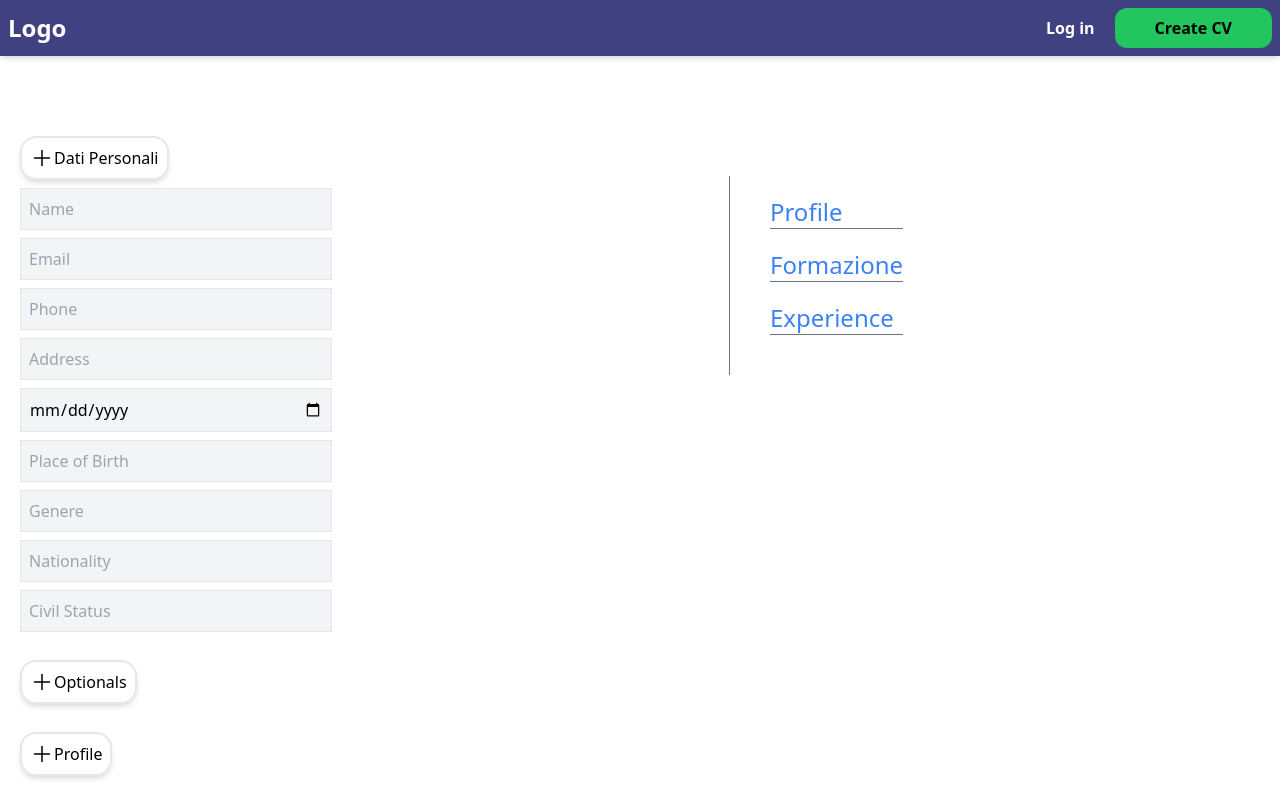
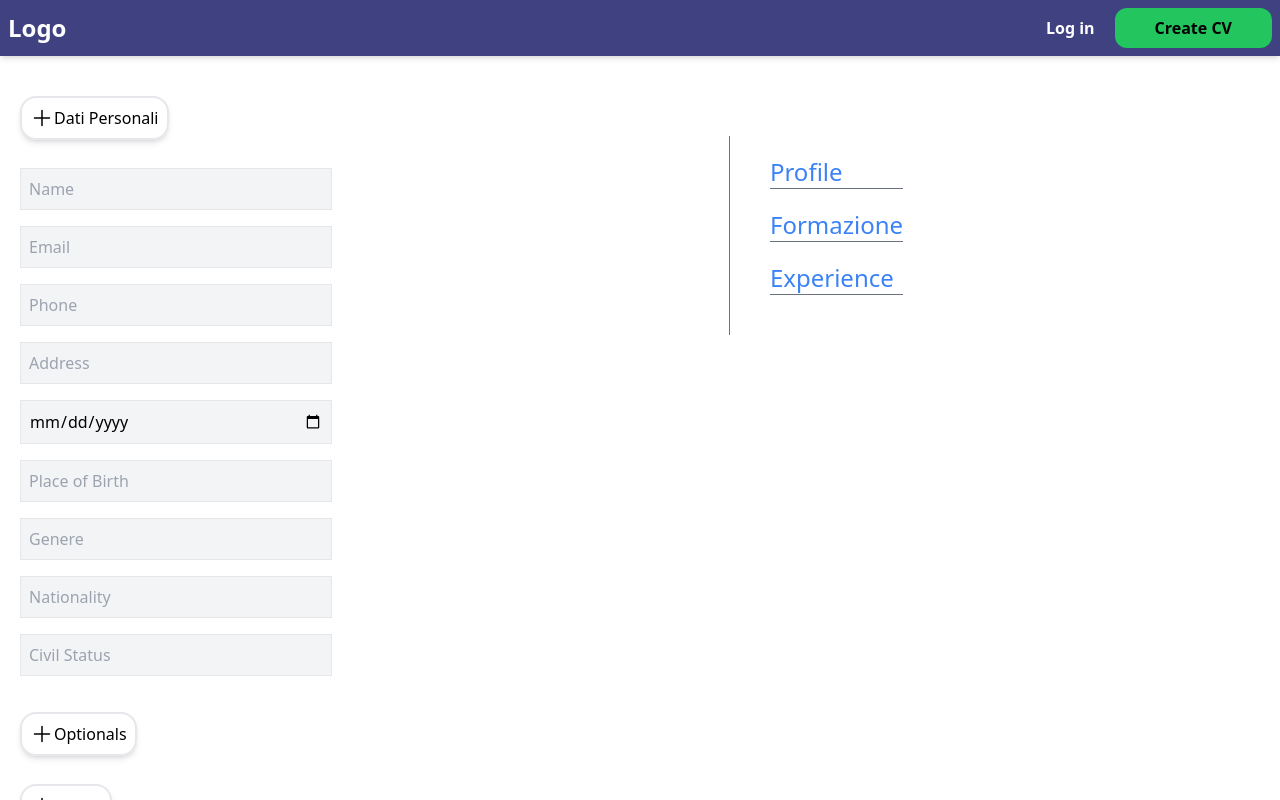
Before and after one commit to aivaneezy1/mensa, a Next.js app: page /create-cv in a window 1280 px wide. Both pictures are taken after a click on the button "Dati Personali". Shown: the top 800 px of the page. Built offline with nearby package versions, Linux system fonts and the light colour scheme; what @react-pdf/renderer would draw is missing.

Commit message:
Create the personali dati component

```diff
--- /dev/null
+++ b/app/components/Card/DatiPersonali.jsx
@@ -0,0 +1,36 @@
+import React, { useState } from "react";
+import DatiP from "../DatiP";
+const DatiPersonali = (props) => {
+  return (
+    <div>
+      <DatiP
+        name={props.name}
+        setName={props.setName}
+        email={props.mail}
+        setEmail={props.setEmail}
+        phone={props.phone}
+        setPhone={props.setPhone}
+        address={props.address}
+        setAddress={props.setAddress}
+        dateBirth={props.dateBirth}
+        setDateBirth={props.setDateBirth}
+        placeBirth={props.placeBirth}
+        setPlaceBirth={props.setPlaceBirth}
+        genere={props.genere}
+        setGenere={props.setGenere}
+        civilStatus={props.civilStatus}
+        setCivilStatus={props.setCivilStatus}
+        nationality={props.nationality}
+        setNationality={props.setNationality}
+        license={props.license}
+        setLicense={props.setLicense}
+        website={props.website}
+        setWebsite={props.setWebsite}
+        linkin={props.linkin}
+        setLinkin={props.setLinkin}
+      />
+    </div>
+  );
+};
+
+export default DatiPersonali;
--- a/app/components/CreateCv.jsx
+++ b/app/components/CreateCv.jsx
@@ -10,10 +10,12 @@ import { DatiContext } from "../context/DatiContext";
 import Profile from "./Card/Profile";
 import EsperienzeLavoro from "./Card/EsperienzeLavoro";
 import Formazione from "./Card/Formazione";
+import DatiPersonali from "./Card/DatiPersonali";
 
 export default function Home() {
   // Dati states
   const {
+    /*Dati personali */
     name,
     setName,
     email,
@@ -32,6 +34,16 @@ export default function Home() {
     setCivilStatus,
     nationality,
     setNationality,
+
+    /*Optionals for dati personali */
+    license,
+    setLicense,
+    website,
+    setWebsite,
+    linkin,
+    setLinkin,
+
+    /*Lingue e Compotenze */
     compDati,
     setCompDati,
     langDati,
@@ -85,20 +97,10 @@ export default function Home() {
   {
     /*OPTIONALS INPUT */
   }
-  const [license, setLicense] = useState("");
-  const [website, setWebsite] = useState("");
-  const [linkin, setLinkin] = useState("");
 
-  const [education, setEducation] = useState("");
-  const [experience, setExperience] = useState("");
-  const [skills, setSkills] = useState("");
   const [image, setImage] = useState(null);
 
   const [isSubmitted, setIsSubmitted] = useState(false);
-
-  // State to toggle optional fields
-  const [showDatiPersonali, setShowDatiPersonali] = useState(false);
-  const [showOptionalFields, setShowOptionalFields] = useState(false);
 
   const handleSubmit = (e) => {
     e.preventDefault();
@@ -107,136 +109,35 @@ export default function Home() {
 
   return (
     <>
-      <div className="flex justify-start flex-row mt-10 ml-5">
-        <form onSubmit={handleSubmit} className="flex flex-col mt-5">
-          {/*Dati Personali button */}
-          {handleButton(
-            showDatiPersonali,
-            setShowDatiPersonali,
-            "Dati Personali"
-          )}
-          {showDatiPersonali && (
-            <>
-              <input
-                type="text"
-                name="name"
-                placeholder="Name"
-                value={name}
-                onChange={(e) => setName(e.target.value)}
-                className="mb-2 p-2 border bg-gray-100"
-              />
-
-              <input
-                type="email"
-                name="email"
-                placeholder="Email"
-                value={email}
-                onChange={(e) => setEmail(e.target.value)}
-                className="mb-2 p-2 border bg-gray-100"
-              />
-              <input
-                type="tel"
-                name="phone"
-                placeholder="Phone"
-                value={phone}
-                onChange={(e) => setPhone(e.target.value)}
-                className="mb-2 p-2 border bg-gray-100"
-              />
-
-              <input
-                type="text"
-                name="address"
-                placeholder="Address"
-                value={address}
-                onChange={(e) => setAddress(e.target.value)}
-                className="mb-2 p-2 border bg-gray-100"
-              />
-
-              <input
-                type="date"
-                name="dateOfBirth"
-                placeholder="Date of Birth"
-                value={dateBirth}
-                onChange={(e) => setDateBirth(e.target.value)}
-                className="mb-2 p-2 border bg-gray-100"
-              />
-
-              <input
-                type="text"
-                name="placeBirth"
-                placeholder="Place of Birth"
-                value={placeBirth}
-                onChange={(e) => setPlaceBirth(e.target.value)}
-                className="mb-2 p-2 border bg-gray-100"
-              />
-
-              <input
-                type="text"
-                name="genere"
-                placeholder="Genere"
-                value={genere}
-                onChange={(e) => setGenere(e.target.value)}
-                className="mb-2 p-2 border bg-gray-100"
-              />
-
-              <input
-                type="text"
-                name="nationality"
-                placeholder="Nationality"
-                value={nationality}
-                onChange={(e) => setNationality(e.target.value)}
-                className="mb-2 p-2 border bg-gray-100"
-              />
-
-              <input
-                type="text"
-                name="civilStatus"
-                placeholder="Civil Status"
-                value={civilStatus}
-                onChange={(e) => setCivilStatus(e.target.value)}
-                className="mb-2 p-2 border bg-gray-100"
-              />
-
-              {/* Button to toggle optional fields */}
-              {handleButton(
-                showOptionalFields,
-                setShowOptionalFields,
-                "Optionals"
-              )}
-
-              {/* Optional input fields */}
-              {showOptionalFields && (
-                <>
-                  <input
-                    type="text"
-                    name="license"
-                    placeholder="License"
-                    value={license}
-                    onChange={(e) => setLicense(e.target.value)}
-                    className="mb-2 p-2 border bg-gray-100"
-                  />
-
-                  <input
-                    type="text"
-                    name="website"
-                    placeholder="Website"
-                    value={website}
-                    onChange={(e) => setWebsite(e.target.value)}
-                    className="mb-2 p-2 border bg-gray-100"
-                  />
-
-                  <input
-                    type="text"
-                    name="linkin"
-                    placeholder="LinkedIn"
-                    value={linkin}
-                    onChange={(e) => setLinkin(e.target.value)}
-                    className="mb-2 p-2 border bg-gray-100"
-                  />
-                </>
-              )}
-            </>
-          )}
+      <div className="flex justify-start flex-row  ml-5 ">
+        <form onSubmit={handleSubmit} className="flex flex-col mt-5 ">
+          {/*Dati Personali */}
+          <DatiPersonali
+            name={name}
+            setName={setName}
+            email={email}
+            setEmail={setEmail}
+            phone={phone}
+            setPhone={setPhone}
+            address={address}
+            setAddress={setAddress}
+            dateBirth={dateBirth}
+            setDateBirth={setDateBirth}
+            placeBirth={placeBirth}
+            setPlaceBirth={setPlaceBirth}
+            genere={genere}
+            setGenere={setGenere}
+            civilStatus={civilStatus}
+            setCivilStatus={setCivilStatus}
+            nationality={nationality}
+            setNationality={setNationality}
+            license={license}
+            setLicense={setLicense}
+            website={website}
+            setWebsite={setWebsite}
+            linkin={linkin}
+            setLinkin={setLinkin}
+          />
 
           {/*Profile */}
           {<Profile />}
--- /dev/null
+++ b/app/components/DatiP.jsx
@@ -0,0 +1,140 @@
+import React,{useState} from "react";
+import handleButton from "../utils/handleButton";
+const DatiP = (props) => {
+  // State to toggle optional fields
+  const [showDatiPersonali, setShowDatiPersonali] = useState(false);
+  const [showOptionalFields, setShowOptionalFields] = useState(false);
+  return (
+    <>
+      {/*Dati Personali button */}
+      {handleButton(showDatiPersonali, setShowDatiPersonali, "Dati Personali")}
+
+      <div className="flex flex-col mt-5 gap-2 nax-w-sm w-full">
+        {showDatiPersonali && (
+          <>
+            <input
+              type="text"
+              name="name"
+              placeholder="Name"
+              value={props.name}
+              onChange={(e) => props.setName(e.target.value)}
+              className="mb-2 p-2 border bg-gray-100"
+            />
+
+            <input
+              type="email"
+              name="email"
+              placeholder="Email"
+              value={props.email}
+              onChange={(e) => props.setEmail(e.target.value)}
+              className="mb-2 p-2 border bg-gray-100"
+            />
+            <input
+              type="tel"
+              name="phone"
+              placeholder="Phone"
+              value={props.phone}
+              onChange={(e) => props.setPhone(e.target.value)}
+              className="mb-2 p-2 border bg-gray-100"
+            />
+
+            <input
+              type="text"
+              name="address"
+              placeholder="Address"
+              value={props.address}
+              onChange={(e) => props.setAddress(e.target.value)}
+              className="mb-2 p-2 border bg-gray-100"
+            />
+
+            <input
+              type="date"
+              name="dateOfBirth"
+              placeholder="Date of Birth"
+              value={props.dateBirth}
+              onChange={(e) => props.setDateBirth(e.target.value)}
+              className="mb-2 p-2 border bg-gray-100"
+            />
+
+            <input
+              type="text"
+              name="placeBirth"
+              placeholder="Place of Birth"
+              value={props.placeBirth}
+              onChange={(e) => props.setPlaceBirth(e.target.value)}
+              className="mb-2 p-2 border bg-gray-100"
+            />
+
+            <input
+              type="text"
+              name="genere"
+              placeholder="Genere"
+              value={props.genere}
+              onChange={(e) => props.setGenere(e.target.value)}
+              className="mb-2 p-2 border bg-gray-100"
+            />
+
+            <input
+              type="text"
+              name="nationality"
+              placeholder="Nationality"
+              value={props.nationality}
+              onChange={(e) => props.setNationality(e.target.value)}
+              className="mb-2 p-2 border bg-gray-100"
+            />
+
+            <input
+              type="text"
+              name="civilStatus"
+              placeholder="Civil Status"
+              value={props.civilStatus}
+              onChange={(e) => props.setCivilStatus(e.target.value)}
+              className="mb-2 p-2 border bg-gray-100"
+            />
+
+            {/* Button to toggle optional fields */}
+            {handleButton(
+              showOptionalFields,
+              setShowOptionalFields,
+              "Optionals"
+            )}
+
+            {/* Optional input fields */}
+            {showOptionalFields && (
+              <>
+                <input
+                  type="text"
+                  name="license"
+                  placeholder="License"
+                  value={props.license}
+                  onChange={(e) => props.setLicense(e.target.value)}
+                  className="mb-2 p-2 border bg-gray-100"
+                />
+
+                <input
+                  type="text"
+                  name="website"
+                  placeholder="Website"
+                  value={props.website}
+                  onChange={(e) => props.setWebsite(e.target.value)}
+                  className="mb-2 p-2 border bg-gray-100"
+                />
+
+                <input
+                  type="text"
+                  name="linkin"
+                  placeholder="LinkedIn"
+                  value={props.linkin}
+                  onChange={(e) => props.setLinkin(e.target.value)}
+                  className="mb-2 p-2 border bg-gray-100"
+                />
+              </>
+            )}
+          </>
+        )}
+      </div>
+    </>
+  );
+};
+
+export default DatiP;
--- a/app/context/DatiContext.jsx
+++ b/app/context/DatiContext.jsx
@@ -4,6 +4,7 @@ import React, { createContext, useState } from "react";
 export const DatiContext = createContext({});
 
 const DatiContextProvider = ({ children }) => {
+  /*Dati Personali */
   const [name, setName] = useState("");
   const [email, setEmail] = useState("");
   const [phone, setPhone] = useState("");
@@ -13,6 +14,11 @@ const DatiContextProvider = ({ children }) => {
   const [genere, setGenere] = useState("");
   const [civilStatus, setCivilStatus] = useState("");
   const [nationality, setNationality] = useState("");
+
+  /*Optionals for dati personali */
+   const [license, setLicense] = useState("");
+  const [website, setWebsite] = useState("");
+  const [linkin, setLinkin] = useState("");
 
   /*Competenze and edit field */
   const [compDati, setCompDati] = useState("");
@@ -68,6 +74,9 @@ const DatiContextProvider = ({ children }) => {
         setCivilStatus,
         nationality,
         setNationality,
+        license, setLicense,
+        website, setWebsite,
+        linkin, setLinkin,
 
         compDati,
         setCompDati,
```
Also changed, not shown: app/components/BgProfesisonale.jsx (+7 -7 lines).
